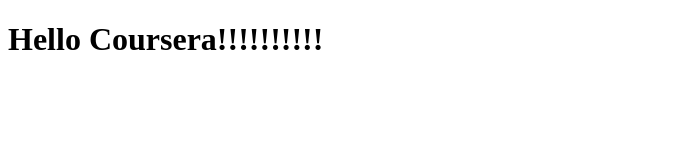
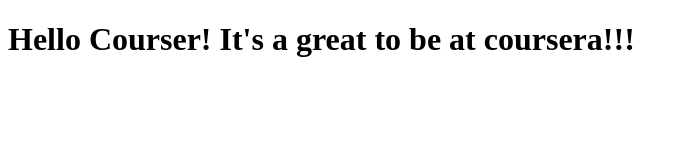
Before and after one commit to mygithub93/coursera-test, a plain HTML site: page site/index.html in a window 1280 px wide. Shown: the whole page, without its empty margins (0-687 px from the left). Drawn offline with Linux system fonts and the light colour scheme.

Commit message:
small modification to content.

```diff
--- a/site/index.html
+++ b/site/index.html
@@ -4,6 +4,6 @@
 	<title>Hello Coursera!</title>
 </head>
 <body>
-<h1>Hello Coursera!!!!!!!!!!</h1>
+<h1>Hello Courser! It's a great to be at coursera!!!</h1>
 </body>
 </html>
```
